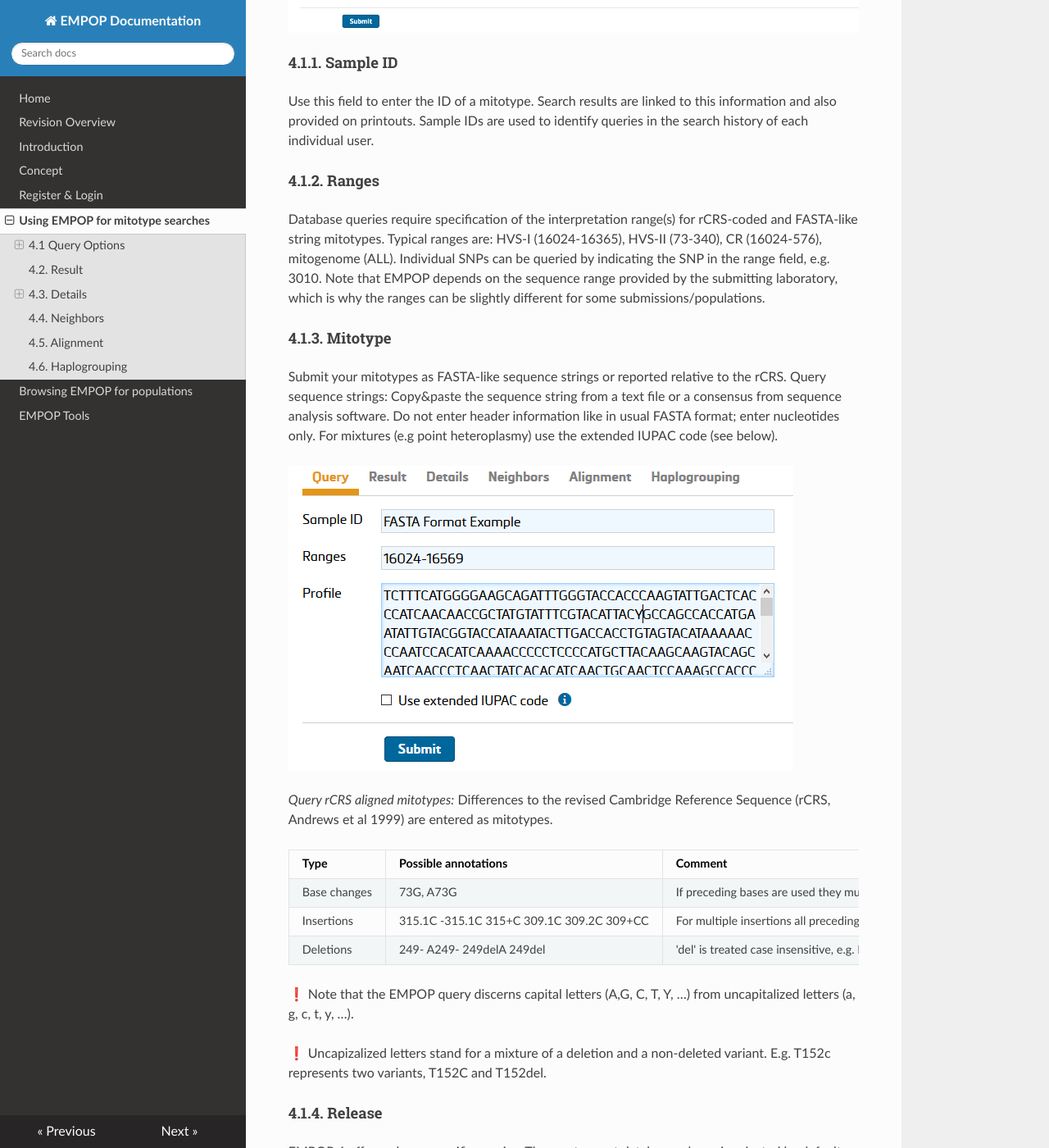
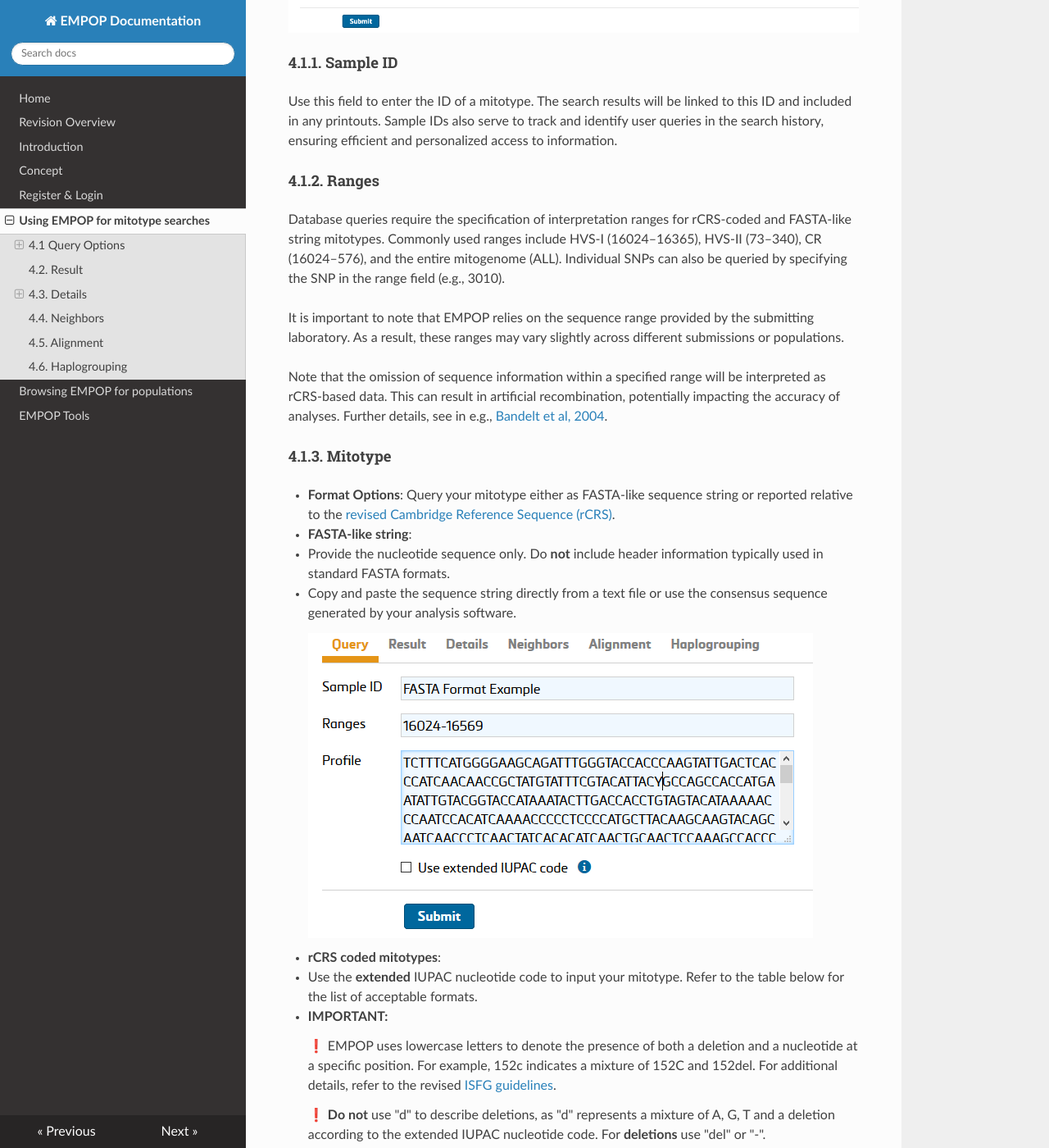
Before and after one commit to gmitirol/empop-use, an MkDocs documentation site: the page built from docs/using_empop.md, in a window 1280 px wide and 1400 px high, scrolled down 1848 px. Shown: the whole window at 82% size. Built offline with MkDocs 1.6.1, drawn with Linux system fonts in a browser that asks for light colours; nearby versions of some CDN libraries; some of the changed text lies outside the part shown.

Commit message:
Update using_empop.md

```diff
--- a/docs/using_empop.md
+++ b/docs/using_empop.md
@@ -4,7 +4,7 @@
 
 **EMPOP’s Query Engine - SAM 2**
 
-EMPOP employs SAM 2, an updated and optimized software developed through rigorous testing with carefully curated full mitogenome sequences. This software performs unbiased and conservative database queries to support the statistical evaluation of evidence in forensic practice. Key improvements over the earlier version of SAM [Röck et al., 2011](https://doi.org/10.1016/j.fsigen.2010.10.006) include:
+EMPOP employs SAM 2, an updated and optimized software developed through rigorous testing with carefully curated full mitogenome sequences. This software performs unbiased and conservative database queries to support the statistical evaluation of evidence in forensic practice. Key improvements over the earlier version of SAM [Röck et al, 2011](https://doi.org/10.1016/j.fsigen.2010.10.006) include:
 
 1. updated alignment/nomenclature conventions for the phylogenetically instable regions 50-70, 310-316, 455-460, 961-966, 8276-8279, 16180-16193, and 16258-16262
 2. *count* and *cost* search modes for neighbours
@@ -46,32 +46,40 @@
 ![](images/V4R14-FigQuery.png)
 
 #### 4.1.1. Sample ID
-Use this field to enter the ID of a mitotype. Search results are linked to this information and also provided on printouts. Sample IDs are used to identify queries in the search history of each individual user.
+Use this field to enter the ID of a mitotype. The search results will be linked to this ID and included in any printouts. Sample IDs also serve to track and identify user queries in the search history, ensuring efficient and personalized access to information.
 
 #### 4.1.2. Ranges
-Database queries require specification of the interpretation range(s) for rCRS-coded and FASTA-like string mitotypes. Typical ranges are: HVS-I (16024-16365), HVS-II (73-340), CR (16024-576), mitogenome (ALL).
-Individual SNPs can be queried by indicating the SNP in the range field, e.g. 3010. Note that EMPOP depends on the sequence range provided by the submitting laboratory, which is why the ranges can be slightly different for some submissions/populations.
+Database queries require the specification of interpretation ranges for rCRS-coded and FASTA-like string mitotypes. Commonly used ranges include HVS-I (16024–16365), HVS-II (73–340), CR (16024–576), and the entire mitogenome (ALL). Individual SNPs can also be queried by specifying the SNP in the range field (e.g., 3010).
+
+It is important to note that EMPOP relies on the sequence range provided by the submitting laboratory. As a result, these ranges may vary slightly across different submissions or populations.
+
+Note that the omission of sequence information within a specified range will be interpreted as rCRS-based data. This can result in artificial recombination, potentially impacting the accuracy of analyses. Further details, see in e.g., [Bandelt et al, 2004](https://doi.org/10.1007/s00414-004-0455-2).
 
 #### 4.1.3. Mitotype
-Submit your mitotypes as FASTA-like sequence strings or reported relative to the rCRS.
-Query sequence strings:
-Copy&paste the sequence string from a text file or a consensus from sequence analysis software. Do not enter header information like in usual FASTA format; enter nucleotides only. For mixtures (e.g point heteroplasmy) use the extended IUPAC code (see below).
 
-![](images/fig3_fasta_input.png)
+- **Format Options**: Query your mitotype either as FASTA-like sequence string or reported relative to the [revised Cambridge Reference Sequence (rCRS)](https://doi.org/10.1038/13779).
 
-*Query rCRS aligned mitotypes:*
-Differences to the revised Cambridge Reference Sequence (rCRS, Andrews et al 1999) are entered as mitotypes.
+- **FASTA-like string**:
+  - Provide the nucleotide sequence only. Do **not** include header information typically used in standard FASTA formats.
+  - Copy and paste the sequence string directly from a text file or use the consensus sequence generated by your analysis software.
+
+    ![](images/fig3_fasta_input.png)
+
+- **rCRS coded mitotypes**:
+  - Use the **extended** IUPAC nucleotide code to input your mitotype. Refer to the table below for the list of acceptable formats.
+
+  - **IMPORTANT:**
+
+    ❗ EMPOP uses lowercase letters to denote the presence of both a deletion and a nucleotide at a specific position. For example, 152c indicates a mixture of 152C and 152del. For additional details, refer to the revised [ISFG guidelines](http://dx.doi.org/10.1016/j.fsigen.2014.07.010).
+
+    ❗ **Do not** use "d" to describe deletions, as "d" represents a mixture of A, G, T and a deletion according to the extended IUPAC nucleotide code. For **deletions** use "del" or "-".
+
 
 |     Type            |     Possible annotations                                             |     Comment                                                                                                                                                                                                                                                                                              |
 |---------------------|----------------------------------------------------------------------|----------------------------------------------------------------------------------------------------------------------------------------------------------------------------------------------------------------------------------------------------------------------------------------------------------|
-|     Base changes    |     73G, A73G                                                        |     If preceding bases are used they must match rCRS base at the given   position                                                                                                                                                                                                                        |
-|     Insertions      |     315.1C     -315.1C     315+C     309.1C     309.2C     309+CC    |     For multiple insertions all preceding insertions need to be stated,   i.e. annotating 309.2C is not possible without annotating 309.1C                                                                                                                                                               |
-|     Deletions       |     249-     A249-     249delA     249del                            |     'del' is treated case insensitive, e.g. Del, DEL, dEL, deL etc is   accepted.     Please note that the single character 'D' is considered a mixture of   A, G, and T (IUB code). The single character 'd' is considered a mixture of   A, G, T, and deletion (see Parson et al 2014 for details).    |
-
-❗ Note that the EMPOP query discerns capital letters (A,G, C, T, Y, …) from uncapitalized letters (a, g, c, t, y, …).
-
-❗ Uncapizalized letters stand for a mixture of a deletion and a non-deleted variant. E.g. T152c represents two variants, T152C and T152del.
-
+|     Base changes    |     73G, A73G                                                        |     If preceding bases are included, they must match the rCRS base at the specified position.                                                                                                                                                                                                                        |
+|     Insertions      |     315.1C     -315.1C     315+C     309.1C     309.2C     309+CC    |     For multiple insertions all preceding insertions need to be stated, e.g., annotating 309.2C is not possible without 309.1C                                                                                                                                                               |
+|     Deletions       |     249-     A249-     249delA     249del                            |     'del' is treated case insensitive, e.g. Del, DEL, dEL, deL etc is   accepted. Note that the single character 'D' is considered a mixture of A, G, and T (IUPAC).
 
 #### 4.1.4. Release
 EMPOP 4 offers release-specific queries. The most recent database release is selected by default. Earlier database releases can be selected if available.
```
